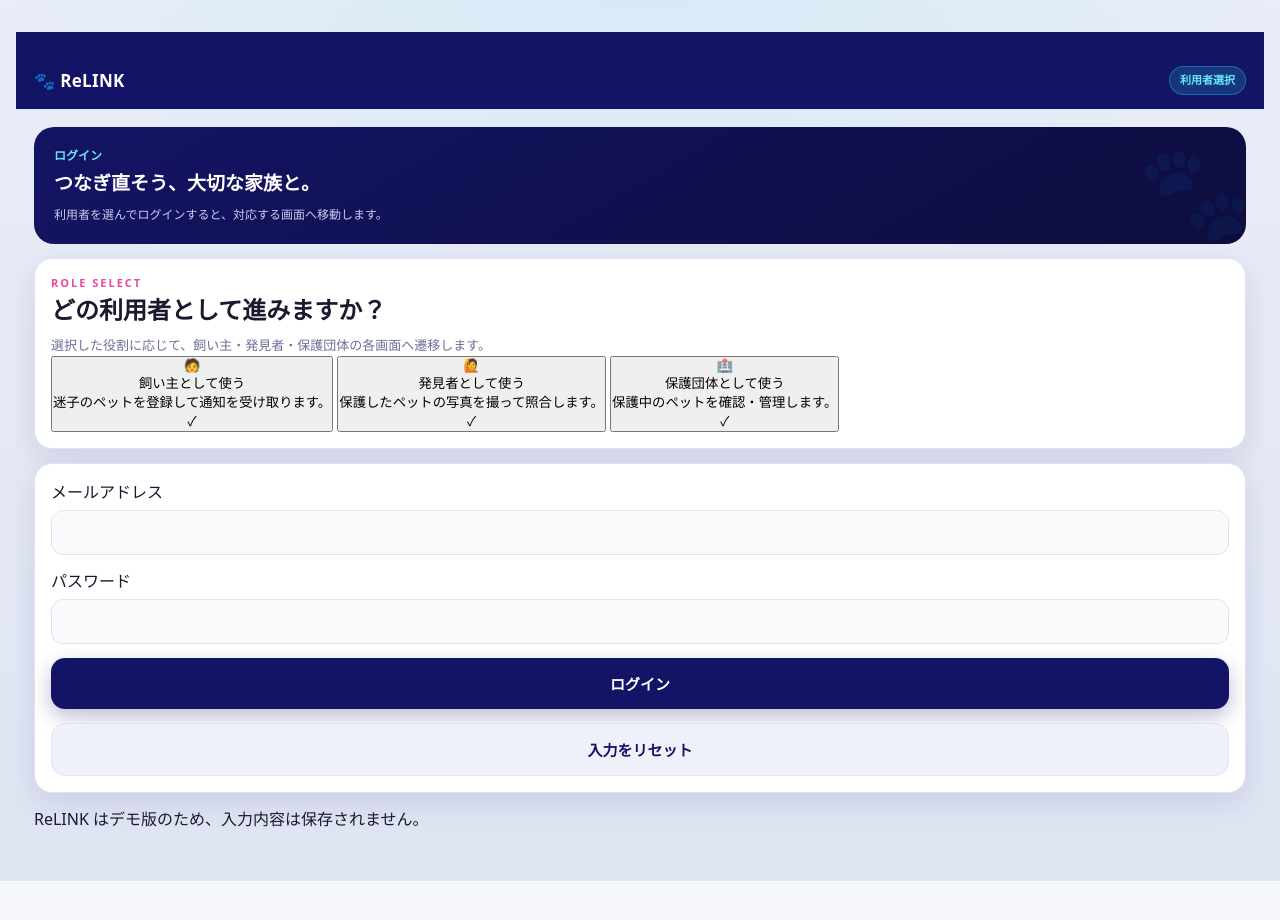
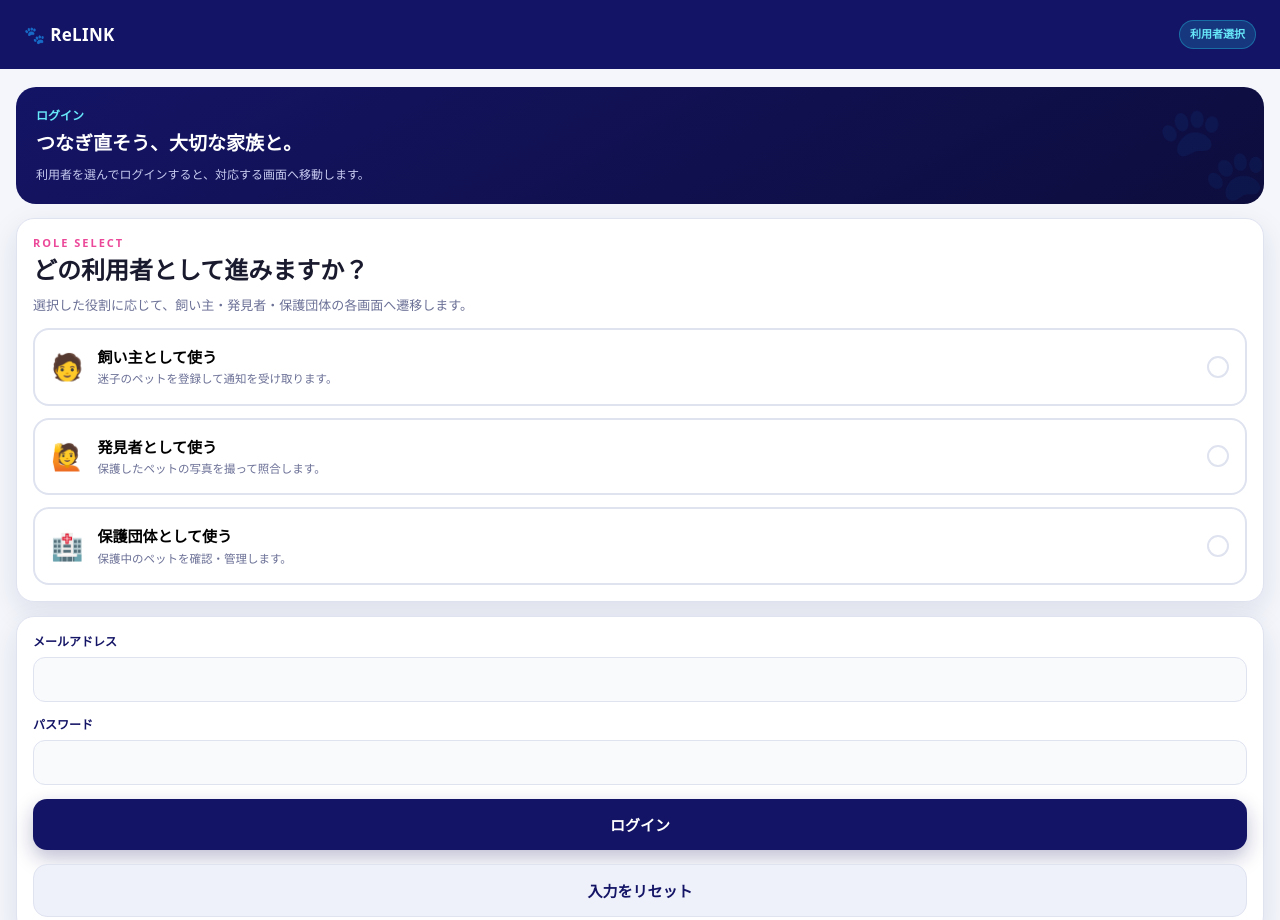
Before and after one commit to yuzu0714/ReLink, a plain HTML site: page login.html in a window 1280 px wide. Shown: the top 920 px of the page. Before the commit the page ends 881 px from the top, so only its background shows below. Drawn offline with Linux system fonts and the light colour scheme.

Commit message:
スマホサイズ、パソコンサイズに変更

```diff
--- a/styles/base.css
+++ b/styles/base.css
@@ -36,47 +36,28 @@ body {
 
 .stage {
   min-height: 100vh;
-  display: flex;
-  align-items: center;
-  justify-content: center;
-  padding: 32px 16px;
-  background:
-    radial-gradient(1100px 600px at 50% -10%, rgba(34, 211, 238, 0.12), transparent 60%),
-    linear-gradient(180deg, #e9edf7, #dfe4f2);
-}
-
-.phone {
-  width: 390px;
-  max-width: 100%;
-  height: 820px;
-  max-height: calc(100vh - 48px);
-  background: var(--card);
-  border-radius: 38px;
-  box-shadow: 0 30px 80px rgba(13, 13, 61, 0.28), 0 0 0 10px #101038, 0 0 0 12px #22224e;
-  overflow: hidden;
-  position: relative;
-  display: flex;
-  flex-direction: column;
-}
-
-.notch {
-  position: absolute;
-  top: 0;
-  left: 50%;
-  transform: translateX(-50%);
-  width: 150px;
-  height: 26px;
-  background: #101038;
-  border-radius: 0 0 18px 18px;
-  z-index: 40;
+  padding: 0;
 }
 
 .screen {
-  flex: 1;
-  overflow-y: auto;
-  overflow-x: hidden;
-  position: relative;
-  -webkit-overflow-scrolling: touch;
+  width: 100%;
+  min-height: 100vh;
+}
+
+@media (min-width: 900px) {
+  .stage {
+    padding: 0;
+  }
+}
+
+@media (max-width: 767px) {
+  .stage {
+    padding: 0;
+  }
+
+  .screen {
+    min-height: 100vh;
+  }
 }
 
 .screen::-webkit-scrollbar {
--- a/styles/components.css
+++ b/styles/components.css
@@ -4,11 +4,13 @@
   z-index: 30;
   background: var(--navy);
   color: #fff;
-  padding: 34px 18px 14px;
+  padding: 20px 24px;
   display: flex;
   align-items: center;
+  justify-content: center;
   gap: 10px;
 }
+
 
 .appbar .back {
   background: rgba(255, 255, 255, 0.12);
@@ -45,7 +47,9 @@
 }
 
 .pad {
-  padding: 18px;
+  padding: 18px 16px;
+  max-width: 100%;
+  margin: 0 auto;
 }
 
 .stack > * + * {
--- a/styles/pages.css
+++ b/styles/pages.css
@@ -82,3 +82,102 @@
   padding: 14px;
   line-height: 1.6;
 }
+
+.roles {
+  display: grid;
+  gap: 12px;
+  margin-top: 12px;
+}
+
+.role {
+  border: 2px solid var(--line);
+  border-radius: 16px;
+  padding: 16px;
+  cursor: pointer;
+  display: flex;
+  align-items: center;
+  gap: 14px;
+  background: #fff;
+  transition: border-color 0.15s ease, background 0.15s ease;
+  width: 100%;
+  text-align: left;
+  font: inherit;
+}
+
+.role:hover {
+  border-color: var(--cyan-soft);
+}
+
+.role.on {
+  border-color: var(--navy);
+  background: #f2f4ff;
+}
+
+.role .emo {
+  font-size: 26px;
+}
+
+.role .rt {
+  font-weight: 800;
+  font-size: 15px;
+}
+
+.role .rd {
+  font-size: 11.5px;
+  color: var(--muted);
+  margin-top: 2px;
+}
+
+.role .tick {
+  margin-left: auto;
+  width: 22px;
+  height: 22px;
+  border-radius: 50%;
+  border: 2px solid var(--line);
+  display: grid;
+  place-items: center;
+  color: #fff;
+  font-size: 13px;
+}
+
+.role.on .tick {
+  background: var(--navy);
+  border-color: var(--navy);
+}
+
+.field {
+  display: block;
+}
+
+.field label {
+  display: block;
+  font-size: 12px;
+  font-weight: 700;
+  color: var(--navy);
+  margin-bottom: 6px;
+}
+
+.input {
+  width: 100%;
+  padding: 13px 14px;
+  border: 1.5px solid var(--line);
+  border-radius: 12px;
+  font-size: 14px;
+  font-family: inherit;
+  background: #fbfcff;
+  transition: border-color 0.15s ease, box-shadow 0.15s ease;
+}
+
+.input:focus {
+  outline: none;
+  border-color: var(--cyan);
+  box-shadow: 0 0 0 4px rgba(34, 211, 238, 0.18);
+}
+
+.footnote {
+  font-size: 11px;
+  color: var(--muted);
+  text-align: center;
+  padding: 14px;
+  line-height: 1.6;
+}
```
